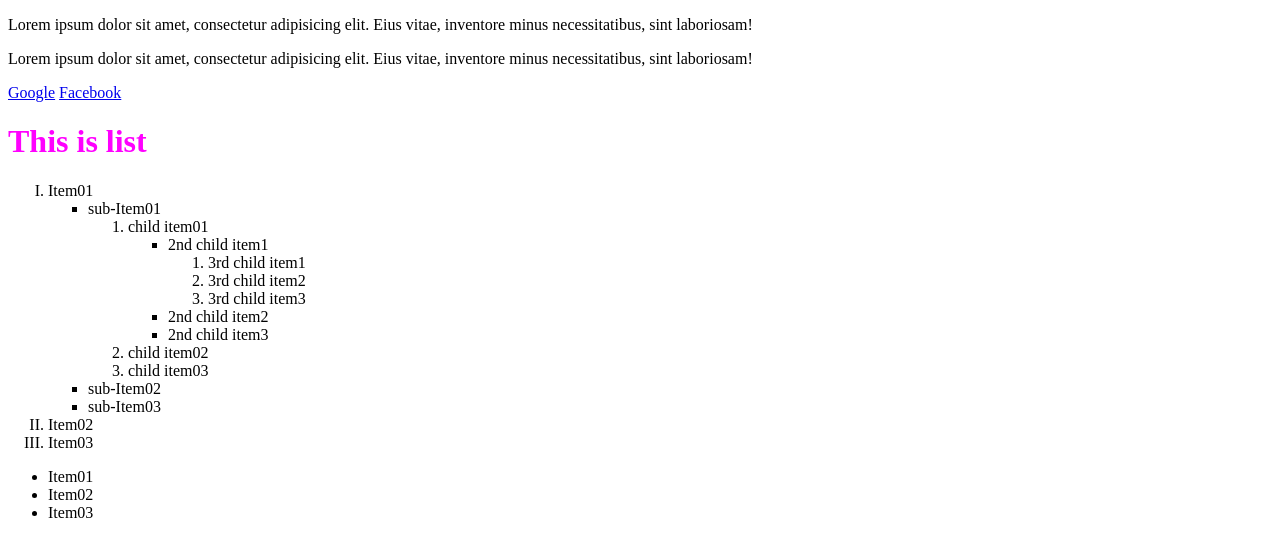
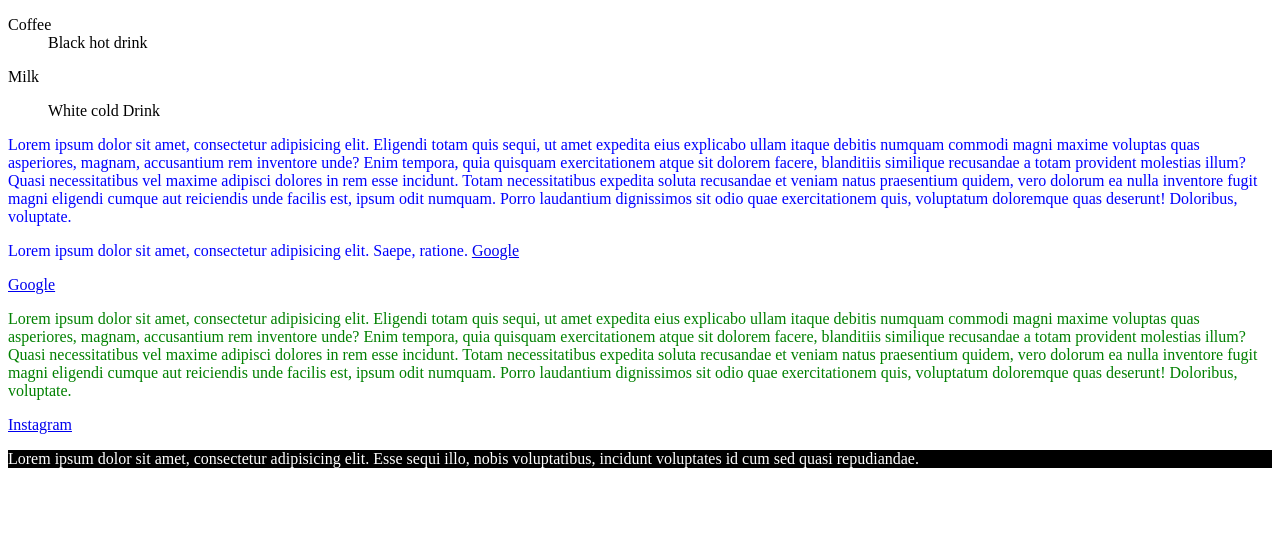
Before and after one commit to farzana-yeasmin-etuu/Classperformance1, a plain HTML site: page index.html in a window 1280 px wide. Drawn offline with Linux system fonts and the light colour scheme.

Commit message:
Add files via upload

```diff
--- a/index.html
+++ b/index.html
@@ -1,55 +1,51 @@
+<!--<dl></dl>
+<dt></dt>
+<dd></dd>-->
+
 <!DOCTYPE html>
 <html lang="en">
 <head>
     <meta charset="UTF-8">
-    <title>class5</title>
-    <link rel="shortcut icon" type="image/x-icon" href="images.png">
+    <title>Class6</title>
 
-    <style>
-        h1{
-            color:rgb(255, 0, 255);
+        <style>
+
+            .red{ color: green;}
+            div{ color: blue;
+
+            }
+            #ptag{
+                color:white;
+                background-color: black;}
+        </style>
+</head>
+<body>
+   <dl><dt>Coffee</dt>
+   <dd>Black hot drink</dd></dl>
+   <dl>Milk</dl>
+   <dd>White cold Drink</dd>
+    <div style="width=300px; "height=300px;> <p>Lorem ipsum dolor sit amet, consectetur adipisicing elit. Eligendi totam quis sequi, ut amet expedita eius explicabo ullam itaque debitis numquam commodi magni maxime voluptas quas asperiores, magnam, accusantium rem inventore unde? Enim tempora, quia quisquam exercitationem atque sit dolorem facere, blanditiis similique recusandae a totam provident molestias illum? Quasi necessitatibus vel maxime adipisci dolores in rem esse incidunt. Totam necessitatibus expedita soluta recusandae et veniam natus praesentium quidem, vero dolorum ea nulla inventore fugit magni eligendi cumque aut reiciendis unde facilis est, ipsum odit numquam. Porro laudantium dignissimos sit odio quae exercitationem quis, voluptatum doloremque quas deserunt! Doloribus, voluptate. </p>
+
+    <div id=""><p>Lorem ipsum dolor sit amet, consectetur adipisicing elit. Saepe, ratione.
+
+    <a href="#third">Google</a></p></div>
 
 
-        }</style>
 
-    </head>
-<body>
-   <p>Lorem ipsum dolor sit amet, consectetur adipisicing elit. Eius vitae, inventore minus necessitatibus, sint laboriosam!</p>
-   <p>Lorem ipsum dolor sit amet, consectetur adipisicing elit. Eius vitae, inventore minus necessitatibus, sint laboriosam!</p>
-   <a href="#">Google</a>
-    <a href="#">Facebook</a>
-    <h1>This is list</h1>
+    <a href="#">Google</a>
+     <div class="red" id="right" > <p>Lorem ipsum dolor sit amet, consectetur adipisicing elit. Eligendi totam quis sequi, ut amet expedita eius explicabo ullam itaque debitis numquam commodi magni maxime voluptas quas asperiores, magnam, accusantium rem inventore unde? Enim tempora, quia quisquam exercitationem atque sit dolorem facere, blanditiis similique recusandae a totam provident molestias illum? Quasi necessitatibus vel maxime adipisci dolores in rem esse incidunt. Totam necessitatibus expedita soluta recusandae et veniam natus praesentium quidem, vero dolorum ea nulla inventore fugit magni eligendi cumque aut reiciendis unde facilis est, ipsum odit numquam. Porro laudantium dignissimos sit odio quae exercitationem quis, voluptatum doloremque quas deserunt! Doloribus, voluptate. </p>
 
-    <ol type="I">
-        <li>Item01</li>
-        <ul type = "square">
-            <li>sub-Item01</li>
-            <ol>
-                <li>child item01</li>
+     <a href="#right"> Instagram</a></div>
 
-                <ul>
-                    <li>2nd child item1</li>
-                    <ol>
-                        <li>3rd child item1</li>
-                        <li>3rd child item2</li>
-                        <li>3rd child item3</li>
-                    </ol>
-                    <li>2nd child item2</li>
-                    <li>2nd child item3</li>
-                </ul>
-                <li>child item02</li>
-                <li>child item03</li>
-            </ol>
-            <li>sub-Item02</li>
-            <li>sub-Item03</li>
-        </ul>
-        <li>Item02</li>
-        <li>Item03</li>
-    </ol>
-    <ul >
-        <li>Item01</li>
-        <li>Item02</li>
-        <li>Item03</li>
-    </ul>
+     <div id="third"><p id="ptag">Lorem ipsum dolor sit amet, consectetur adipisicing elit. Esse sequi illo, nobis voluptatibus, incidunt voluptates id cum sed quasi repudiandae.</p></div>
+
+
+
+
+
+
+
+
+
 </body>
 </html>
```
